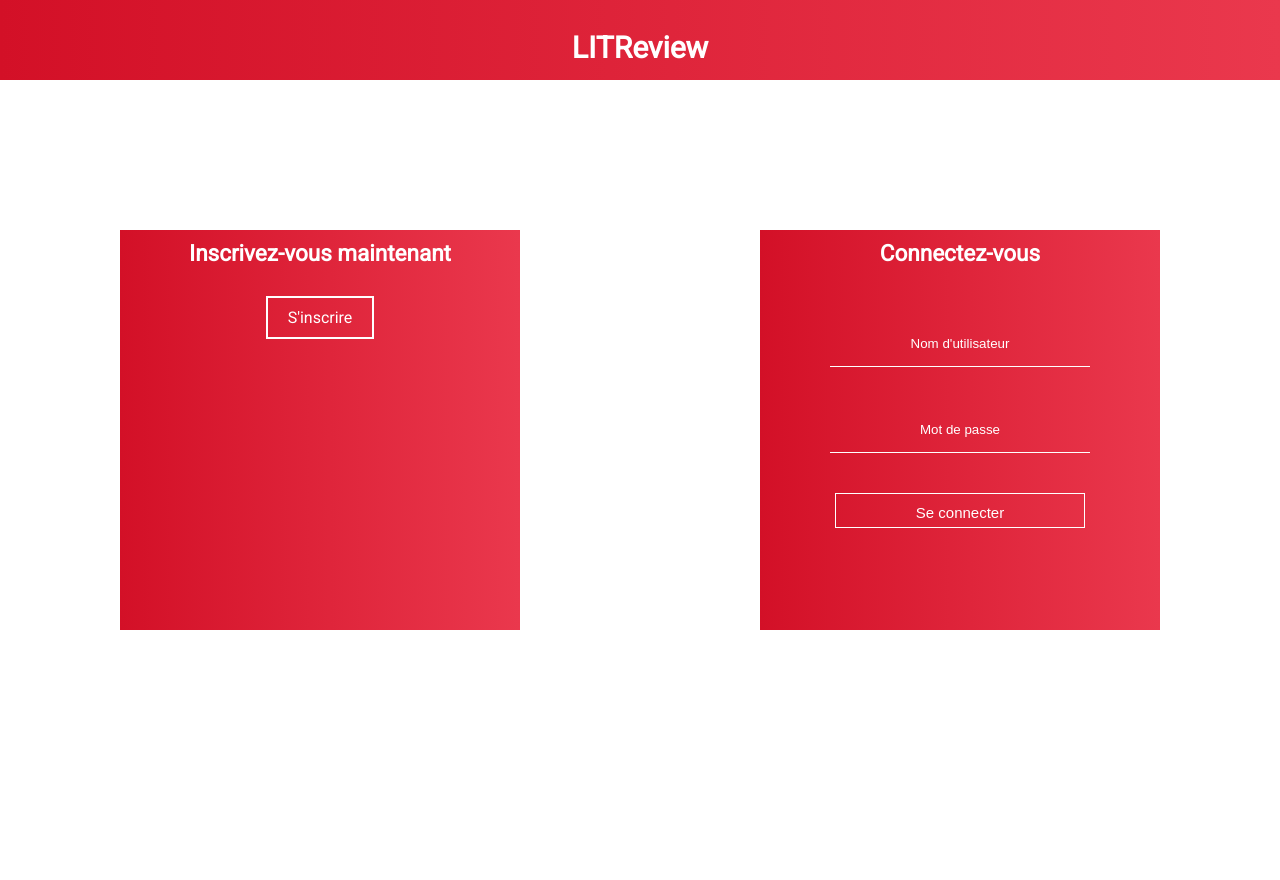
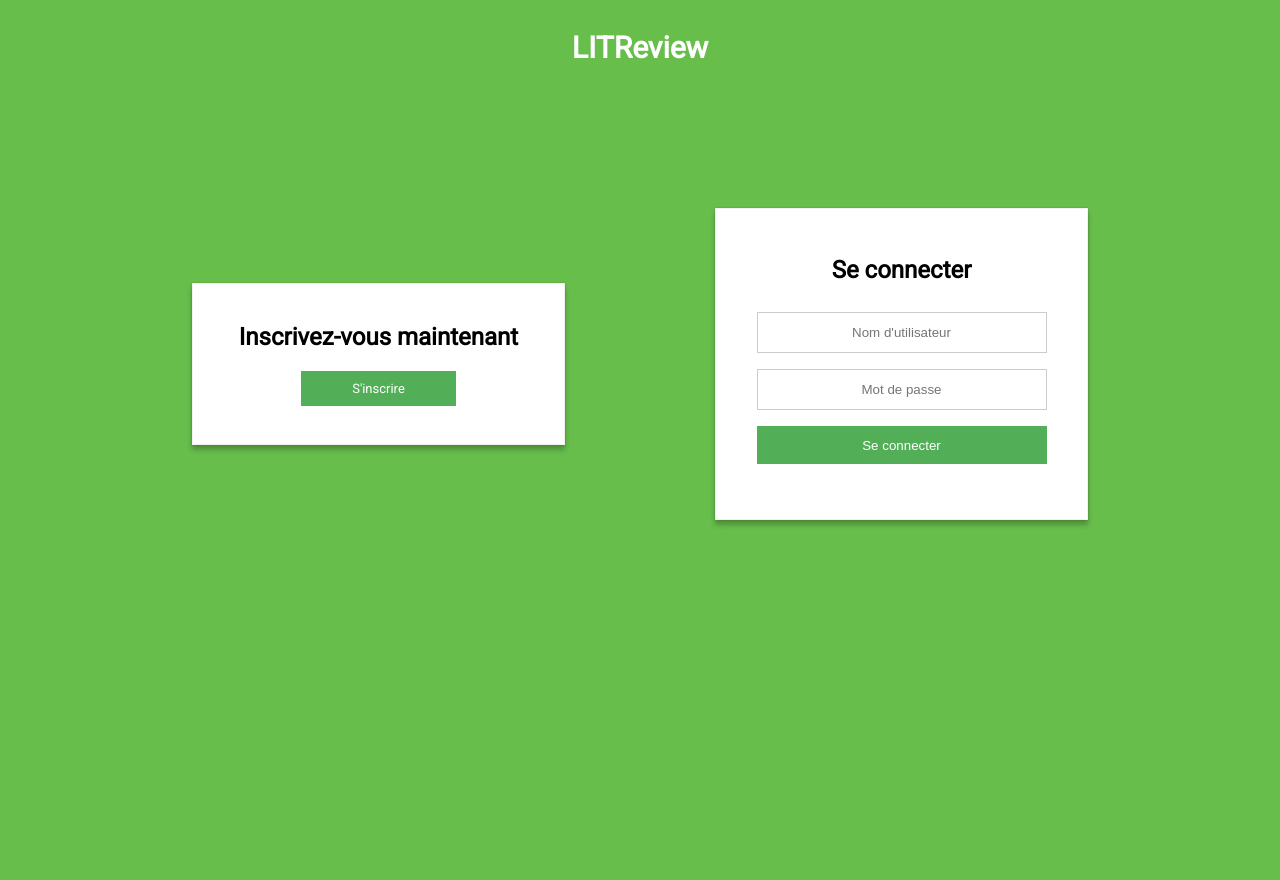
Before and after one commit to Gauthier3090/P9_OpenClassrooms, a Django app: page / in a window 1280 px wide. After the commit the page ends 800 px from the top, so only its background shows below. Run offline with Django 4.2, Linux system fonts and the light colour scheme.

Commit message:
rework css + html

```diff
--- a/src/LITReview/static/login.css
+++ b/src/LITReview/static/login.css
@@ -1,76 +1,82 @@
-.container-signin {
+.container {
+    width: 70%;
+    margin: 10% auto 0;
     display: flex;
-    height: 100%;
+    align-items: center;
+    justify-content: center;
+    column-gap: 150px;
 }
 
-.signin, .signup {
-    height: 400px;
-    margin: 150px auto;
+.form-login > .title-login {
+    width: 100%;
+    text-align: center;
+    padding: 10px 20px 20px;
+}
+
+.form-login, .signup {
     display: flex;
     flex-direction: column;
     align-items: center;
-    justify-items: center;
-    gap: 20px;
-    background: linear-gradient(to right, #d31027, #ea384d);
+    justify-content: center;
+    width: 100%;
+    padding: 30px;
+    border: 1px solid #F1F1F1;
+    background: #FFF;
+    box-shadow: 0 0 2px 0 rgba(0, 0, 0, 0.2), 0 5px 5px 0 rgba(0, 0, 0, 0.24);
 }
 
-.title-login {
-    margin: 10px auto;
-    color: #FFF;
-    width: 400px;
-    text-align: center;
-    font-size: 15px;
+.form-login {
+    height: 250px;
+}
+
+.signup {
+    height: 100px;
+    row-gap: 20px;
+    cursor: pointer;
 }
 
 .link-signup {
-    color: #FFF;
-    border: 2px solid #FFF;
+    width: 50%;
+    background-color: #53AF57;
+    text-decoration: none;
+    margin: 0 auto;
+    box-sizing: border-box;
     padding: 10px 20px;
+    color: #FFFFFF;
+    font-size: 13px;
     text-align: center;
-    text-decoration: none;
-    display: inline-block;
-    cursor: pointer;
-}
-
-.link-signup:hover {
-   font-weight: bold;
 }
 
 .input-login {
-    background: none;
-    border: none;
-    border-bottom: 1px solid white;
-    padding: 5px;
-    margin-bottom: 15px;
-    color: #FFF;
+    width: 200px;
+    padding: 12px 20px;
+    margin: 8px 0;
+    display: inline-block;
+    border: 1px solid #CCC;
+    box-sizing: border-box;
 }
 
 .input-login::placeholder {
-    color: #FFF;
     text-align: center;
 }
 
-.button-signup {
-    display: flex;
-    flex-direction: column;
-    align-items: center;
-    justify-items: center;
-    background: none;
-    border: 1px solid white;
-    padding: 10px 20px;
-    margin: 0 auto;
+.button {
+    width: 290px;
+    height: 15%;
+    background-color: #53AF57;
     color: #FFF;
+    margin: 8px 0;
+    border: none;
+    cursor: pointer;
+    float: right;
+}
+
+.button:hover {
+    border: 1px solid #FFF;
 }
 
 .error {
-    padding: 10px 20px;
-    text-align: center;
-    color: #FFF;
+    font-weight: bold;
+    color: #FF0000;
+    margin-top: 10px;
 }
-
-p {
-    display: flex;
-    flex-direction: column;
-    align-items: center;
-    justify-items: center;
-}
--- a/src/LITReview/static/main.css
+++ b/src/LITReview/static/main.css
@@ -8,10 +8,10 @@
 html, body {
     height: 100%;
     font-family: 'Roboto', sans-serif;
+    background: #67BE4B;
 }
 
 .container-nav {
-    background: linear-gradient(to right, #d31027, #ea384d);
     height: 10%;
 }
 
--- a/src/LITReview/static/signup.css
+++ b/src/LITReview/static/signup.css
@@ -1,52 +1,54 @@
-.form-signup, p {
+.signup-form {
+    width: 50%;
+    padding: 30px;
+    border: 1px solid #F1F1F1;
+    background: #FFF;
+    box-shadow: 0 0 2px 0 rgba(0, 0, 0, 0.2), 0 5px 5px 0 rgba(0, 0, 0, 0.24);
+    margin: 0 auto;
     display: flex;
     flex-direction: column;
     align-items: center;
-    width: 40%;
-    height: 60%;
-    margin: 50px auto;
+    justify-content: center;
 }
 
-.form-signup {
-    background: linear-gradient(to right, #d31027, #ea384d);
+.title-signup {
+    width: 100%;
+    text-align: center;
+    padding: 10px 20px 20px;
+}
+
+.input-login {
+    width: 290px;
+    padding: 12px 20px;
+    margin: 8px 0;
+    display: inline-block;
+    border: 1px solid #CCC;
+    box-sizing: border-box;
+}
+
+.input-login::placeholder {
+    text-align: center;
+}
+
+.button-signup{
+    width: 30%;
+    background-color: #53AF57;
+    color: #FFF;
+    margin: 8px 0;
+    border: none;
+    cursor: pointer;
+    float: right;
+    padding: 10px 20px;
 }
 
 .link-return {
+    width: 30%;
+    background-color: #53AF57;
     text-decoration: none;
-    color: #FFF;
+    margin: 0 auto;
+    box-sizing: border-box;
+    padding: 10px 20px;
+    color: #FFFFFF;
+    font-size: 13px;
+    text-align: center;
 }
-
-.helptext {
-    display: none;
-}
-
-input, button {
-    width: 250px;
-    height: 35px;
-}
-
-.button-signup{
-    border: 1px solid #FFF;
-    background: none;
-    font-size: 15px;
-    color: #FFF;
-    margin-top: 15px;
-    cursor: pointer;
-}
-
-.title-signup {
-    text-align: center;
-    color: #FFF;
-    margin: 25px auto;
-    width: 40%;
-    font-size: auto;
-}
-
-p:not(:empty) {
-    height: auto;
-    margin: 25px auto;
-}
-
-p:empty {
-    display: none;
-}
--- a/src/LITReview/templates/index.html
+++ b/src/LITReview/templates/index.html
@@ -1,5 +1,4 @@
 {% load static %}
-<!DOCTYPE html>
 <html lang="fr">
     <head>
         <meta charset="UTF-8">
@@ -20,6 +19,5 @@
         {% if user.is_authenticated %}
             <p>Vous êtes connecté en tant que {{ request.user }}. <a href="{% url 'logout' %}">Se déconnecter</a></p>
         {% endif %}
-</html>
     </body>
 </html>
--- a/src/core/forms.py
+++ b/src/core/forms.py
@@ -17,9 +17,9 @@ class SignForm(UserCreationForm):
     username = forms.CharField(max_length=50, widget=forms.TextInput(
         attrs={"placeholder": "Nom d'utilisateur", "class": "input-login"}),
         label="")
-    password1 = forms.CharField(label=(""), widget=forms.PasswordInput(
+    password1 = forms.CharField(label="", widget=forms.PasswordInput(
         attrs={"placeholder": "Mot de passe", "class": "input-login"}))
-    password2 = forms.CharField(label=(""), widget=forms.PasswordInput(
+    password2 = forms.CharField(label="", widget=forms.PasswordInput(
             attrs={"placeholder": "Confirmez votre mot de passe", "class": "input-login"}))
 
     class Meta(UserCreationForm.Meta):
--- a/src/core/templates/login.html
+++ b/src/core/templates/login.html
@@ -1,22 +1,16 @@
 {% extends 'index.html' %}
 {% block content %}
-<section class="container-signin">
-    <div class="signin">
-        <div class="title-login">
-            <h2>Inscrivez-vous maintenant</h2>
-        </div>
-        <a class="link-signup" href="/signup/">S'inscrire</a>
-    </div>
+<div class="container">
     <div class="signup">
-        <div class="title-login">
-            <h2 class="title-login-h2">Connectez-vous</h2>
+        <h2 class="title-login">Inscrivez-vous maintenant</h2>
+        <a href="/signup/" class="link-signup">S'inscrire</a>
     </div>
     <form class="form-login" method="post">
+        <h2 class="title-login">Se connecter</h2>
         {{ form.as_p }}
         {% csrf_token %}
-            <button type="submit" class="button-signup">Se connecter</button>
+        <button type="submit" class="button">Se connecter</button>
         <p class="error">{{ message }}</p>
     </form>
 </div>
-</section>
 {% endblock content %}
--- a/src/core/templates/signup.html
+++ b/src/core/templates/signup.html
@@ -3,11 +3,11 @@
     {% if form.errors %}
         {{ form.errors }}
     {% endif %}
-    <form class="form-signup" method="post" action="/home/">
+    <form class="signup-form" method="post" action="/home/">
         <h2 class="title-signup">Inscription</h2>
         {{ form.as_p }}
         {% csrf_token %}
         <button class="button-signup" type="submit">S’inscrire</button>
-        <button class="button-signup" type="button"> <a class="link-return" href="{% url 'login' %}">Retourner</a></button>
+        <a class="link-return" href="{% url 'login' %}">Retourner</a>
     </form>
 {% endblock content %}
--- a/src/core/validators.py
+++ b/src/core/validators.py
@@ -1,4 +1,3 @@
-import code
 from django.core.exceptions import ValidationError
 
 class CheckLetter:
--- a/src/core/views.py
+++ b/src/core/views.py
@@ -2,7 +2,6 @@ from django.views.generic import View
 from django.shortcuts import redirect, render
 from django.contrib.auth import authenticate, logout, login
 from django.contrib.auth.decorators import login_required
-from django.conf import settings
 from core.forms import LoginForm, SignForm
 
 # Create your views here.
@@ -20,8 +19,8 @@ class LoginPage(View):
         form = self.form(request.POST)
         if form.is_valid():
             user = authenticate(
-                username = form.cleaned_data["username"],
-                password = form.cleaned_data["password"],
+                username=form.cleaned_data["username"],
+                password=form.cleaned_data["password"],
             )
             if user is not None:
                 login(request, user)
```
Lines whose indentation alone changed are shown as unchanged.
